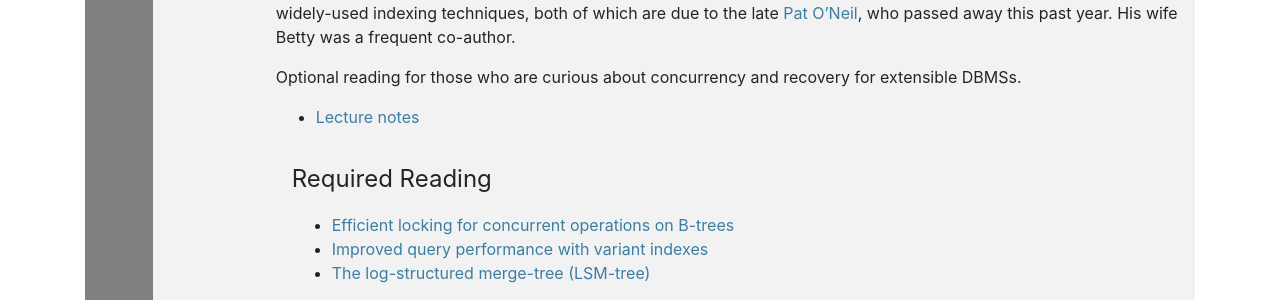
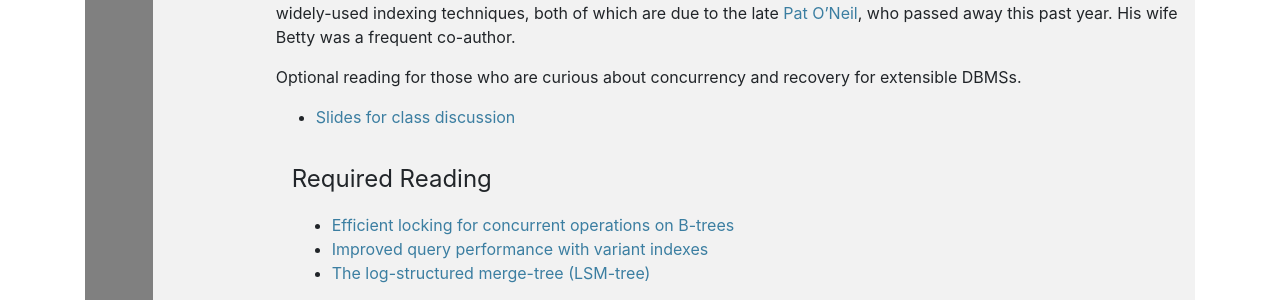
Before and after one commit to jhellerstein/CS286-Sp20, a Jekyll site: the page built from index.md, in a window 1280 px wide and 900 px high, scrolled down 3279 px. Shown: the part 153-453 px from the top of the window. Built offline with Jekyll 4.4.1, drawn with Linux system fonts in a browser that asks for light colours; nearby versions of some CDN libraries; our own code applies the rules of GitHub Pages for plain Markdown files.

Commit message:
link to pc slides

```diff
--- a/index.md
+++ b/index.md
@@ -215,7 +215,7 @@ Our first paper is a classic reference on B-tree concurrency, a surprisingly tri
 
 Optional reading for those who are curious about concurrency and recovery for extensible DBMSs.
 
-* [Lecture notes]()
+* [Slides for class discussion](https://docs.google.com/presentation/d/1yD3-v_9YCfKYirHcjf0SgxHFqZMsBfGj2KUKJocG0N4/edit?usp=sharing)
 
 <div class="reading">
 <div class="required_reading" markdown="1">
```
